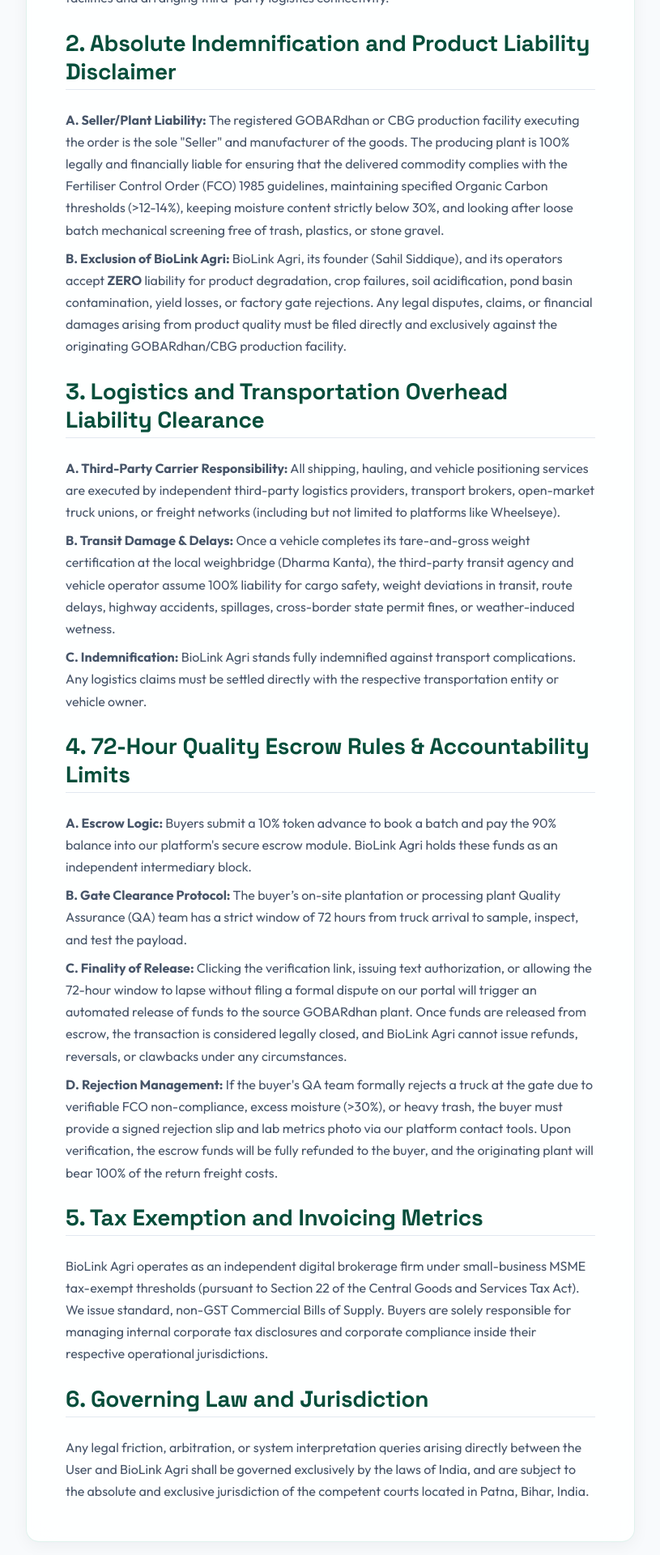
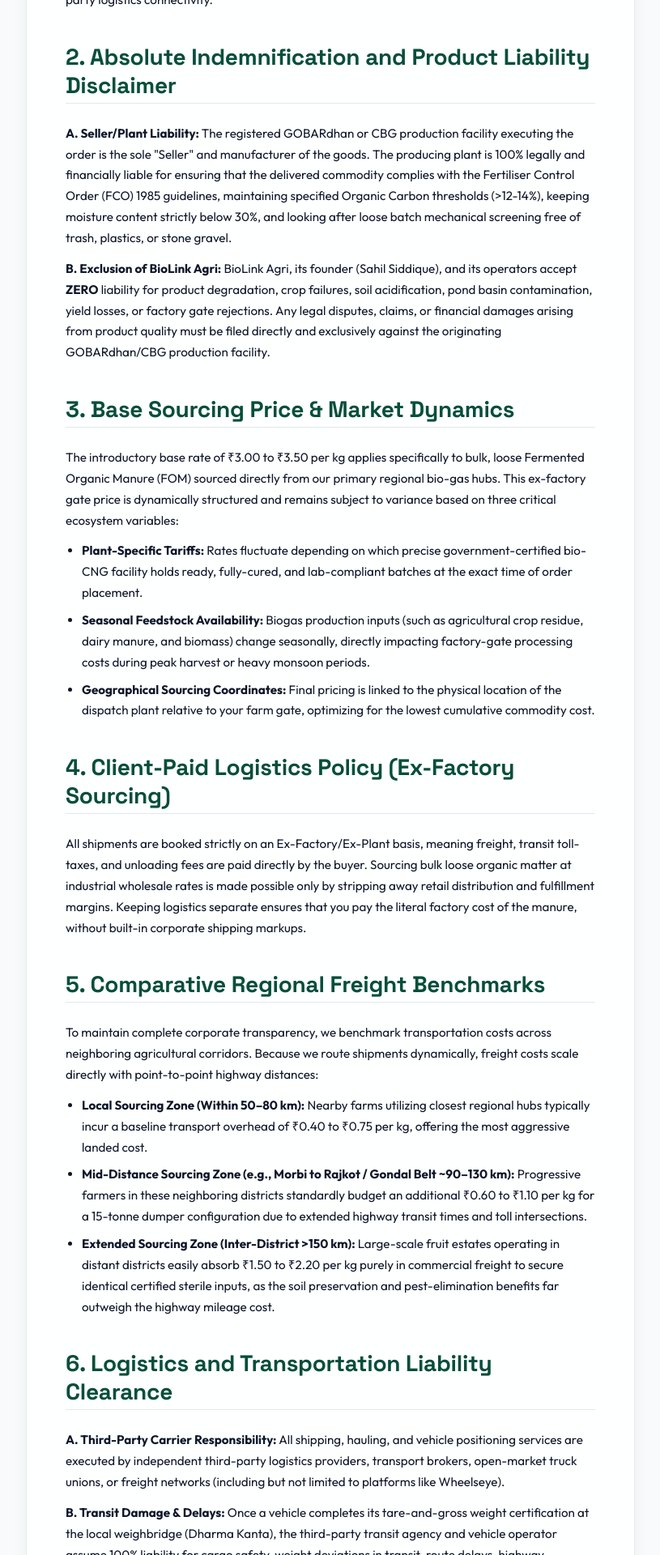
Before and after one commit to mdsahilsiddique12/biolinkagritechsolutions, a React (Vite) app: page /terms in a window 1280 px wide. Shown: the part 820-2740 px from the top of the page at 81% size, without its empty margins (232-1047 px from the left). Built offline with nearby package versions, Linux system fonts and the light colour scheme; no server answers.

Commit message:
docs: add base pricing, ex-factory logistics, and freight benchmarks to terms; improve legal pages text contrast and readability

```diff
--- a/src/pages/PrivacyPage.jsx
+++ b/src/pages/PrivacyPage.jsx
@@ -1,5 +1,5 @@
 import React from 'react';
-import { ShieldAlert, HelpCircle } from 'lucide-react';
+import { ShieldAlert } from 'lucide-react';
 import { useScrollReveal } from '../hooks/useAnimations';
 
 export default function PrivacyPage() {
@@ -15,77 +15,79 @@
             </span>
             <h1 className="section-title">Privacy Policy</h1>
             <p className="section-subtitle" style={{ margin: 'var(--space-sm) 0 0 0', maxWidth: 'none' }}>
-              Last Updated: August 15, 2026
+              Last Updated: August 24, 2026
             </p>
           </div>
 
           <div className="glass-card reveal" style={{ padding: 'var(--space-2xl)', display: 'flex', flexDirection: 'column', gap: 'var(--space-lg)' }}>
-            <p style={{ color: 'var(--text-secondary)', lineHeight: '1.7' }}>
+            <p style={{ color: 'var(--text-primary)', lineHeight: '1.7', fontSize: '0.95rem' }}>
               At BioLink Agri (biolinkagri.in), we respect the privacy of our ecosystem users. This
               Privacy Policy outlines how we gather, protect, process, and store data when you interact
               with our digital B2B brokerage matching network, contact pipelines, or login modules.
             </p>
 
-            <h3 style={{ borderBottom: '1px solid var(--border-subtle)', paddingBottom: 'var(--space-xs)', color: 'var(--neon-green)' }}>
+            <h3 style={{ borderBottom: '1px solid var(--border-subtle)', paddingBottom: 'var(--space-xs)', color: 'var(--neon-green)', marginTop: 'var(--space-md)' }}>
               1. Data We Collect Completely Voluntarily
             </h3>
-            <p style={{ color: 'var(--text-secondary)', lineHeight: '1.7' }}>
+            <p style={{ color: 'var(--text-primary)', lineHeight: '1.7', fontSize: '0.95rem' }}>
               To arrange bulk 15-tonne freight logistics and verify NPK batch records, we process
               critical professional and business parameters:
             </p>
-            <ul style={{ paddingLeft: 'var(--space-lg)', color: 'var(--text-secondary)', listStyleType: 'disc', display: 'flex', flexDirection: 'column', gap: '8px' }}>
+            <ul style={{ paddingLeft: '20px', color: 'var(--text-primary)', listStyleType: 'disc', display: 'flex', flexDirection: 'column', gap: '8px', margin: 0, fontSize: '0.95rem' }}>
               <li><strong>Identity Profiles:</strong> Contact Name, Corporate Estate Title, Sourcing Sector, or GOBARdhan Facility ID logs.</li>
               <li><strong>Communication Anchors:</strong> Business Email Addresses (<code>info@</code>), mobile numbers used for WhatsApp dispatch notifications, and target shipping PIN codes.</li>
               <li><strong>Transaction Ledgers:</strong> Order tonnage volumes, computed distance metrics, weight slip images, and transaction status timelines.</li>
               <li><strong>System Identifiers:</strong> Network IP addresses used during login processing to prevent NoSQL injection exploits or brute-force data scraping.</li>
             </ul>
 
-            <h3 style={{ borderBottom: '1px solid var(--border-subtle)', paddingBottom: 'var(--space-xs)', color: 'var(--neon-green)' }}>
+            <h3 style={{ borderBottom: '1px solid var(--border-subtle)', paddingBottom: 'var(--space-xs)', color: 'var(--neon-green)', marginTop: 'var(--space-md)' }}>
               2. How We Securely Utilize Your Data
             </h3>
-            <p style={{ color: 'var(--text-secondary)', lineHeight: '1.7' }}>
+            <p style={{ color: 'var(--text-primary)', lineHeight: '1.7', fontSize: '0.95rem' }}>
               We process your corporate data exclusively to execute transactional and logistics flows:
             </p>
-            <ul style={{ paddingLeft: 'var(--space-lg)', color: 'var(--text-secondary)', listStyleType: 'disc', display: 'flex', flexDirection: 'column', gap: '8px' }}>
+            <ul style={{ paddingLeft: '20px', color: 'var(--text-primary)', listStyleType: 'disc', display: 'flex', flexDirection: 'column', gap: '8px', margin: 0, fontSize: '0.95rem' }}>
               <li>To match your estate automatically with the closest registered GOBARdhan supply node.</li>
               <li>To transmit automated HTML receipts and lab certifications via custom Nodemailer SMTP arrays.</li>
               <li>To generate weight-bridge data configurations for third-party logistics dispatch groups.</li>
               <li>To protect our transaction databases from digital security vulnerabilities and data manipulation.</li>
             </ul>
 
-            <h3 style={{ borderBottom: '1px solid var(--border-subtle)', paddingBottom: 'var(--space-xs)', color: 'var(--neon-green)' }}>
+            <h3 style={{ borderBottom: '1px solid var(--border-subtle)', paddingBottom: 'var(--space-xs)', color: 'var(--neon-green)', marginTop: 'var(--space-md)' }}>
               3. Data Sharing Protocols for System Operations
             </h3>
-            <p style={{ color: 'var(--text-secondary)', lineHeight: '1.7' }}>
+            <p style={{ color: 'var(--text-primary)', lineHeight: '1.7', fontSize: '0.95rem' }}>
               We do not sell, rent, or lease your private data blocks to retail advertising networks.
               To complete an order, your data is shared with exactly two essential operational nodes:
             </p>
-            <ul style={{ paddingLeft: 'var(--space-lg)', color: 'var(--text-secondary)', listStyleType: 'disc', display: 'flex', flexDirection: 'column', gap: '8px' }}>
+            <ul style={{ paddingLeft: '20px', color: 'var(--text-primary)', listStyleType: 'disc', display: 'flex', flexDirection: 'column', gap: '8px', margin: 0, fontSize: '0.95rem' }}>
               <li><strong>The Supplying GOBARdhan/CBG Plant:</strong> Receives the buyer's name, phone number, and delivery PIN code to process the physical dumper loading checklist.</li>
               <li><strong>The Freight Carrier / Logistics Agency:</strong> Receives the delivery address coordinate matrix (such as via platforms like Wheelseye or truck unions) to map the physical driving route.</li>
             </ul>
 
-            <h3 style={{ borderBottom: '1px solid var(--border-subtle)', paddingBottom: 'var(--space-xs)', color: 'var(--neon-green)' }}>
+            <h3 style={{ borderBottom: '1px solid var(--border-subtle)', paddingBottom: 'var(--space-xs)', color: 'var(--neon-green)', marginTop: 'var(--space-md)' }}>
               4. System Security and Data Architecture
             </h3>
-            <p style={{ color: 'var(--text-secondary)', lineHeight: '1.7' }}>
+            <p style={{ color: 'var(--text-primary)', lineHeight: '1.7', fontSize: '0.95rem' }}>
               Your login data is fully protected using standard industry security protocols. All profile passwords
               are mathematically masked using bcrypt hashing algorithms before hitting our Prisma/MongoDB storage
               layers. Our platform endpoints run securely under active SSL (HTTPS) encryption layers to prevent
               external interception of your business logs.
             </p>
 
-            <h3 style={{ borderBottom: '1px solid var(--border-subtle)', paddingBottom: 'var(--space-xs)', color: 'var(--neon-green)' }}>
+            <h3 style={{ borderBottom: '1px solid var(--border-subtle)', paddingBottom: 'var(--space-xs)', color: 'var(--neon-green)', marginTop: 'var(--space-md)' }}>
               5. Contact and Compliance Corridor
             </h3>
-            <p style={{ color: 'var(--text-secondary)', lineHeight: '1.7' }}>
-              If you wish to review, update, or permanently delete your user profile records from the
-              BioLink Agri database, please contact our privacy desk directly at:
-            </p>
-            <p style={{ color: 'var(--text-secondary)', paddingLeft: 'var(--space-md)', borderLeft: '3px solid var(--neon-cyan)', margin: 'var(--space-xs) 0' }}>
-              ✉️ Email: <strong><a href="mailto:info@biolinkagri.in">info@biolinkagri.in</a></strong><br />
-              📌 Corporate Hub: Patna, Bihar, India
-            </p>
+            <div style={{ color: 'var(--text-primary)', lineHeight: '1.7', display: 'flex', flexDirection: 'column', gap: '8px', fontSize: '0.95rem' }}>
+              <p>
+                If you wish to review, update, or permanently delete your user profile records from the
+                BioLink Agri database, please contact our privacy desk directly at:
+              </p>
+              <p style={{ paddingLeft: 'var(--space-md)', borderLeft: '3px solid var(--neon-cyan)', margin: 'var(--space-xs) 0' }}>
+                ✉️ Email: <strong><a href="mailto:info@biolinkagri.in" style={{ color: 'var(--neon-cyan)' }}>info@biolinkagri.in</a></strong><br />
+                📌 Corporate Hub: Patna, Bihar, India
+              </p>
+            </div>
           </div>
         </div>
       </section>
--- a/src/pages/TermsPage.jsx
+++ b/src/pages/TermsPage.jsx
@@ -15,22 +15,22 @@
             </span>
             <h1 className="section-title">Terms &amp; Conditions</h1>
             <p className="section-subtitle" style={{ margin: 'var(--space-sm) 0 0 0', maxWidth: 'none' }}>
-              Last Updated: August 15, 2026
+              Last Updated: August 24, 2026
             </p>
           </div>
 
           <div className="glass-card reveal" style={{ padding: 'var(--space-2xl)', display: 'flex', flexDirection: 'column', gap: 'var(--space-lg)' }}>
-            <p style={{ color: 'var(--text-secondary)', lineHeight: '1.7' }}>
+            <p style={{ color: 'var(--text-primary)', lineHeight: '1.7', fontSize: '0.95rem' }}>
               Welcome to BioLink Agri (accessible via biolinkagri.in). By accessing our website,
               initiating transactions, registering profiles, or issuing bulk booking payloads,
               you (the "User", "Buyer", or "Seller") agree to be legally bound by these Terms and
               Conditions. Please read them with extreme care before utilizing our platform services.
             </p>
 
-            <h3 style={{ borderBottom: '1px solid var(--border-subtle)', paddingBottom: 'var(--space-xs)', color: 'var(--neon-green)' }}>
+            <h3 style={{ borderBottom: '1px solid var(--border-subtle)', paddingBottom: 'var(--space-xs)', color: 'var(--neon-green)', marginTop: 'var(--space-md)' }}>
               1. Nature of Service and Limitation of Role
             </h3>
-            <p style={{ color: 'var(--text-secondary)', lineHeight: '1.7' }}>
+            <p style={{ color: 'var(--text-primary)', lineHeight: '1.7', fontSize: '0.95rem' }}>
               BioLink Agri is an independent digital marketplace architecture and escrow facilitator.
               BioLink Agri <strong>DOES NOT</strong> own, manufacture, store, bag, cure, or physically possess any
               organic fertilizer, Fermented Organic Manure (FOM), or bio-agro byproducts. Furthermore,
@@ -40,10 +40,10 @@
               and arranging third-party logistics connectivity.
             </p>
 
-            <h3 style={{ borderBottom: '1px solid var(--border-subtle)', paddingBottom: 'var(--space-xs)', color: 'var(--neon-green)' }}>
+            <h3 style={{ borderBottom: '1px solid var(--border-subtle)', paddingBottom: 'var(--space-xs)', color: 'var(--neon-green)', marginTop: 'var(--space-md)' }}>
               2. Absolute Indemnification and Product Liability Disclaimer
             </h3>
-            <div style={{ color: 'var(--text-secondary)', lineHeight: '1.7', display: 'flex', flexDirection: 'column', gap: '8px' }}>
+            <div style={{ color: 'var(--text-primary)', lineHeight: '1.7', display: 'flex', flexDirection: 'column', gap: '12px', fontSize: '0.95rem' }}>
               <p>
                 <strong>A. Seller/Plant Liability:</strong> The registered GOBARdhan or CBG production facility executing
                 the order is the sole "Seller" and manufacturer of the goods. The producing plant is
@@ -61,10 +61,74 @@
               </p>
             </div>
 
-            <h3 style={{ borderBottom: '1px solid var(--border-subtle)', paddingBottom: 'var(--space-xs)', color: 'var(--neon-green)' }}>
-              3. Logistics and Transportation Overhead Liability Clearance
+            <h3 style={{ borderBottom: '1px solid var(--border-subtle)', paddingBottom: 'var(--space-xs)', color: 'var(--neon-green)', marginTop: 'var(--space-md)' }}>
+              3. Base Sourcing Price &amp; Market Dynamics
             </h3>
-            <div style={{ color: 'var(--text-secondary)', lineHeight: '1.7', display: 'flex', flexDirection: 'column', gap: '8px' }}>
+            <div style={{ color: 'var(--text-primary)', lineHeight: '1.7', display: 'flex', flexDirection: 'column', gap: '12px', fontSize: '0.95rem' }}>
+              <p>
+                The introductory base rate of ₹3.00 to ₹3.50 per kg applies specifically to bulk, loose
+                Fermented Organic Manure (FOM) sourced directly from our primary regional bio-gas hubs. This
+                ex-factory gate price is dynamically structured and remains subject to variance based on
+                three critical ecosystem variables:
+              </p>
+              <ul style={{ paddingLeft: '20px', display: 'flex', flexDirection: 'column', gap: '8px', margin: 0 }}>
+                <li>
+                  <strong>Plant-Specific Tariffs:</strong> Rates fluctuate depending on which precise government-certified
+                  bio-CNG facility holds ready, fully-cured, and lab-compliant batches at the exact time of order placement.
+                </li>
+                <li>
+                  <strong>Seasonal Feedstock Availability:</strong> Biogas production inputs (such as agricultural crop residue,
+                  dairy manure, and biomass) change seasonally, directly impacting factory-gate processing costs during peak
+                  harvest or heavy monsoon periods.
+                </li>
+                <li>
+                  <strong>Geographical Sourcing Coordinates:</strong> Final pricing is linked to the physical location of the
+                  dispatch plant relative to your farm gate, optimizing for the lowest cumulative commodity cost.
+                </li>
+              </ul>
+            </div>
+
+            <h3 style={{ borderBottom: '1px solid var(--border-subtle)', paddingBottom: 'var(--space-xs)', color: 'var(--neon-green)', marginTop: 'var(--space-md)' }}>
+              4. Client-Paid Logistics Policy (Ex-Factory Sourcing)
+            </h3>
+            <p style={{ color: 'var(--text-primary)', lineHeight: '1.7', fontSize: '0.95rem' }}>
+              All shipments are booked strictly on an Ex-Factory/Ex-Plant basis, meaning freight, transit toll-taxes,
+              and unloading fees are paid directly by the buyer. Sourcing bulk loose organic matter at industrial wholesale
+              rates is made possible only by stripping away retail distribution and fulfillment margins. Keeping logistics
+              separate ensures that you pay the literal factory cost of the manure, without built-in corporate shipping markups.
+            </p>
+
+            <h3 style={{ borderBottom: '1px solid var(--border-subtle)', paddingBottom: 'var(--space-xs)', color: 'var(--neon-green)', marginTop: 'var(--space-md)' }}>
+              5. Comparative Regional Freight Benchmarks
+            </h3>
+            <div style={{ color: 'var(--text-primary)', lineHeight: '1.7', display: 'flex', flexDirection: 'column', gap: '12px', fontSize: '0.95rem' }}>
+              <p>
+                To maintain complete corporate transparency, we benchmark transportation costs across neighboring
+                agricultural corridors. Because we route shipments dynamically, freight costs scale directly with
+                point-to-point highway distances:
+              </p>
+              <ul style={{ paddingLeft: '20px', display: 'flex', flexDirection: 'column', gap: '8px', margin: 0 }}>
+                <li>
+                  <strong>Local Sourcing Zone (Within 50–80 km):</strong> Nearby farms utilizing closest regional hubs
+                  typically incur a baseline transport overhead of ₹0.40 to ₹0.75 per kg, offering the most aggressive landed cost.
+                </li>
+                <li>
+                  <strong>Mid-Distance Sourcing Zone (e.g., Morbi to Rajkot / Gondal Belt ~90–130 km):</strong> Progressive
+                  farmers in these neighboring districts standardly budget an additional ₹0.60 to ₹1.10 per kg for a 15-tonne
+                  dumper configuration due to extended highway transit times and toll intersections.
+                </li>
+                <li>
+                  <strong>Extended Sourcing Zone (Inter-District &gt;150 km):</strong> Large-scale fruit estates operating in
+                  distant districts easily absorb ₹1.50 to ₹2.20 per kg purely in commercial freight to secure identical
+                  certified sterile inputs, as the soil preservation and pest-elimination benefits far outweigh the highway mileage cost.
+                </li>
+              </ul>
+            </div>
+
+            <h3 style={{ borderBottom: '1px solid var(--border-subtle)', paddingBottom: 'var(--space-xs)', color: 'var(--neon-green)', marginTop: 'var(--space-md)' }}>
+              6. Logistics and Transportation Liability Clearance
+            </h3>
+            <div style={{ color: 'var(--text-primary)', lineHeight: '1.7', display: 'flex', flexDirection: 'column', gap: '12px', fontSize: '0.95rem' }}>
               <p>
                 <strong>A. Third-Party Carrier Responsibility:</strong> All shipping, hauling, and vehicle positioning services
                 are executed by independent third-party logistics providers, transport brokers, open-market
@@ -82,10 +146,10 @@
               </p>
             </div>
 
-            <h3 style={{ borderBottom: '1px solid var(--border-subtle)', paddingBottom: 'var(--space-xs)', color: 'var(--neon-green)' }}>
-              4. 72-Hour Quality Escrow Rules &amp; Accountability Limits
+            <h3 style={{ borderBottom: '1px solid var(--border-subtle)', paddingBottom: 'var(--space-xs)', color: 'var(--neon-green)', marginTop: 'var(--space-md)' }}>
+              7. 72-Hour Quality Escrow Rules &amp; Accountability Limits
             </h3>
-            <div style={{ color: 'var(--text-secondary)', lineHeight: '1.7', display: 'flex', flexDirection: 'column', gap: '8px' }}>
+            <div style={{ color: 'var(--text-primary)', lineHeight: '1.7', display: 'flex', flexDirection: 'column', gap: '12px', fontSize: '0.95rem' }}>
               <p>
                 <strong>A. Escrow Logic:</strong> Buyers submit a 10% token advance to book a batch and pay the 90% balance
                 into our platform's secure escrow module. BioLink Agri holds these funds as an independent
@@ -112,20 +176,20 @@
               </p>
             </div>
 
-            <h3 style={{ borderBottom: '1px solid var(--border-subtle)', paddingBottom: 'var(--space-xs)', color: 'var(--neon-green)' }}>
-              5. Tax Exemption and Invoicing Metrics
+            <h3 style={{ borderBottom: '1px solid var(--border-subtle)', paddingBottom: 'var(--space-xs)', color: 'var(--neon-green)', marginTop: 'var(--space-md)' }}>
+              8. Tax Exemption and Invoicing Metrics
             </h3>
-            <p style={{ color: 'var(--text-secondary)', lineHeight: '1.7' }}>
+            <p style={{ color: 'var(--text-primary)', lineHeight: '1.7', fontSize: '0.95rem' }}>
               BioLink Agri operates as an independent digital brokerage firm under small-business MSME tax-exempt
               thresholds (pursuant to Section 22 of the Central Goods and Services Tax Act). We issue standard, non-GST
               Commercial Bills of Supply. Buyers are solely responsible for managing internal corporate tax disclosures
               and corporate compliance inside their respective operational jurisdictions.
             </p>
 
-            <h3 style={{ borderBottom: '1px solid var(--border-subtle)', paddingBottom: 'var(--space-xs)', color: 'var(--neon-green)' }}>
-              6. Governing Law and Jurisdiction
+            <h3 style={{ borderBottom: '1px solid var(--border-subtle)', paddingBottom: 'var(--space-xs)', color: 'var(--neon-green)', marginTop: 'var(--space-md)' }}>
+              9. Governing Law and Jurisdiction
             </h3>
-            <p style={{ color: 'var(--text-secondary)', lineHeight: '1.7' }}>
+            <p style={{ color: 'var(--text-primary)', lineHeight: '1.7', fontSize: '0.95rem' }}>
               Any legal friction, arbitration, or system interpretation queries arising directly between
               the User and BioLink Agri shall be governed exclusively by the laws of India, and are subject
               to the absolute and exclusive jurisdiction of the competent courts located in Patna, Bihar, India.
```
